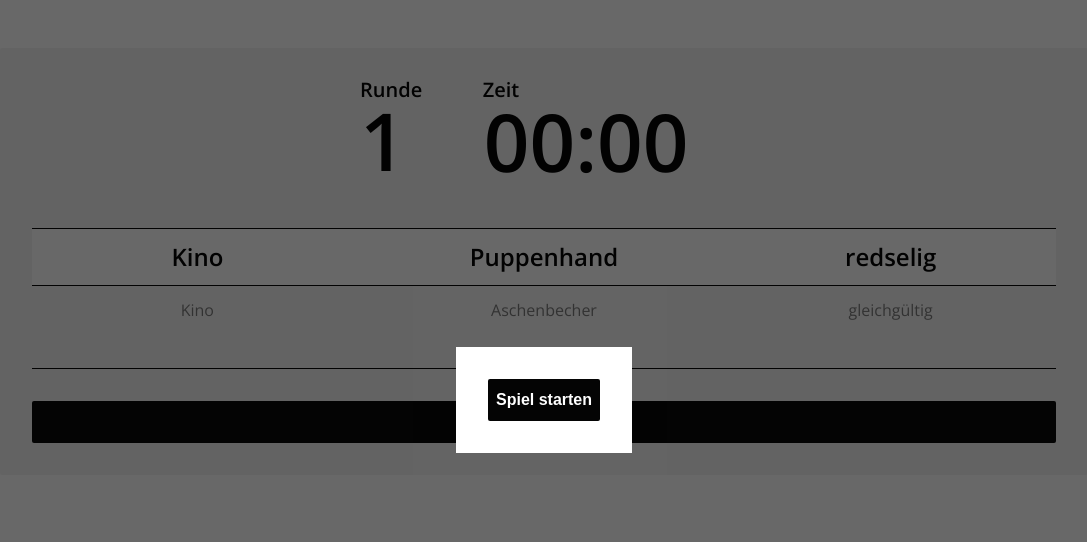
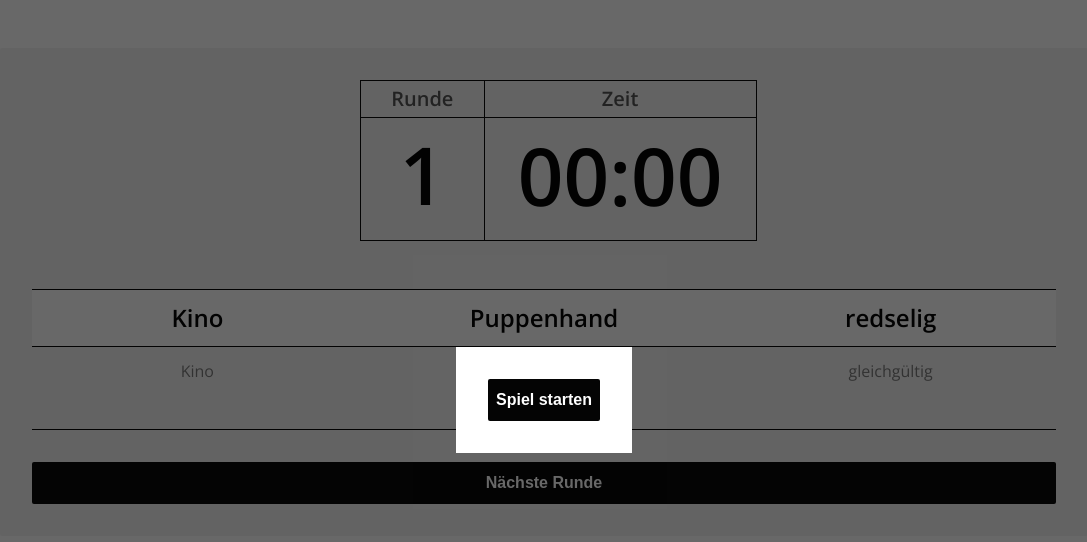
Before and after one commit to daenub/exp-story-game-randomizer, a React app: page / in a window 1280 px wide. Shown: the whole page, without its empty margins (96-1183 px from the left). Built offline with nearby package versions, Linux system fonts and the light colour scheme.

Commit message:
add scoreboard styles

```diff
--- a/src/scss/index.scss
+++ b/src/scss/index.scss
@@ -85,12 +85,10 @@ p {
 .timer {
   font-size: 5rem;
   font-weight: bold;
-  // text-align: center;
   line-height: 1;
 
-  margin: 0 auto 2.5rem;
-
   border: 1px solid transparent;
+  margin: 0 2rem;
 
   transition: 0.2s ease;
 
@@ -104,27 +102,40 @@ p {
 }
 
 .current-turn {
-  // text-align: center;
   font-size: 5rem;
   font-weight: bold;
-  margin-bottom: 3rem;
 }
 
 .scoreboard {
   display: flex;
   max-width: 23rem;
-  margin: 0 auto;
+  margin: 0 auto 3rem;
 }
 
 .scoreboard__title {
+  padding: 0.5rem;
+  margin-bottom: 1rem;
+
+  border-bottom: 1px solid $black;
+
   font-weight: bold;
   font-size: 1.25rem;
+  text-align: center;
+
+  color: lighten($black, 30%);
+}
+
+.scoreboard__turn,
+.scoreboard__time {
+  border: 1px solid $black;
+  padding-bottom: 1.5rem;
 }
 
 .scoreboard__turn {
   min-width: 33.33%;
+  text-align: center;
 }
 
 .scoreboard__time {
-  // flex: 1;
+  border-left: none;
 }
```
